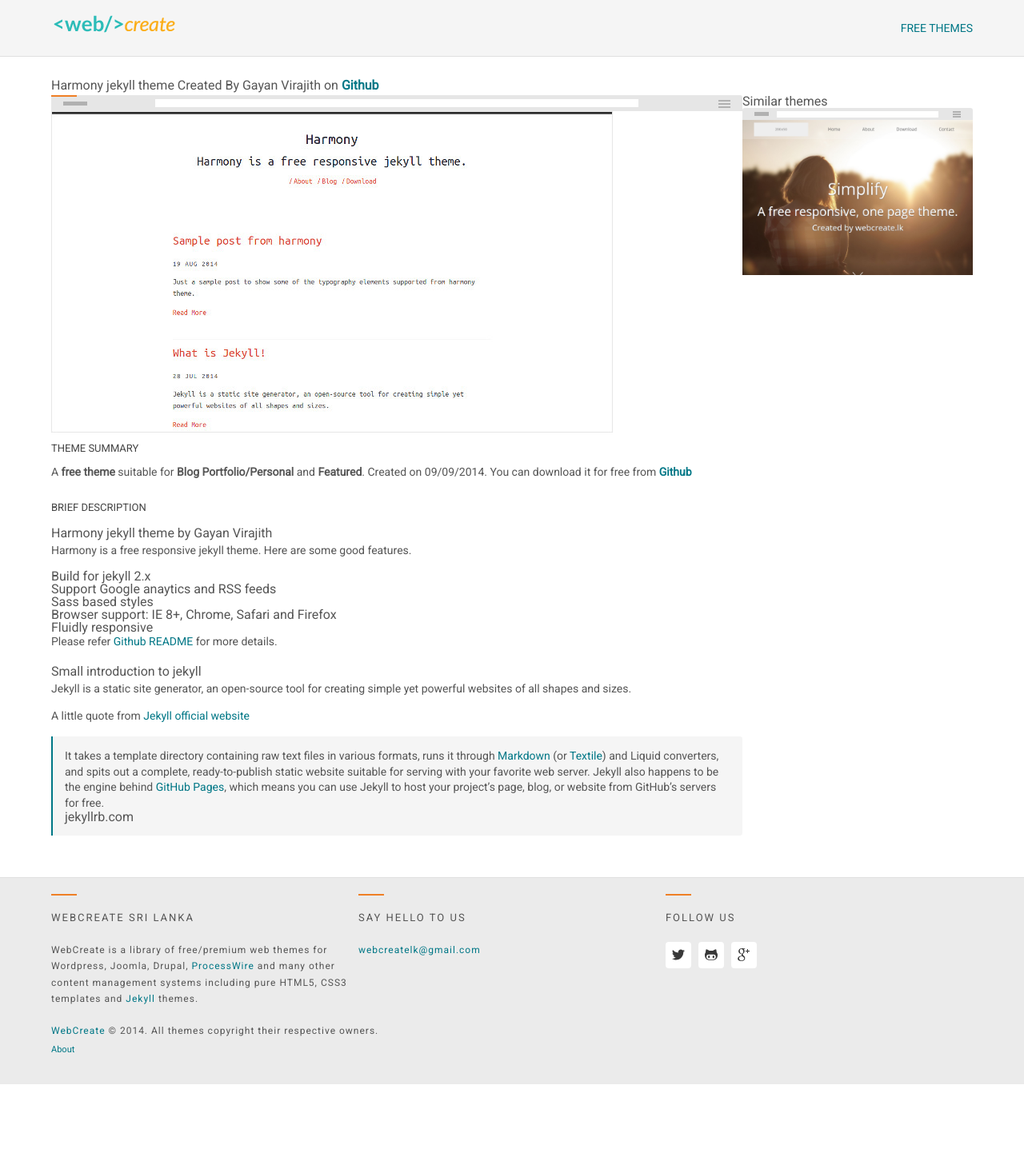
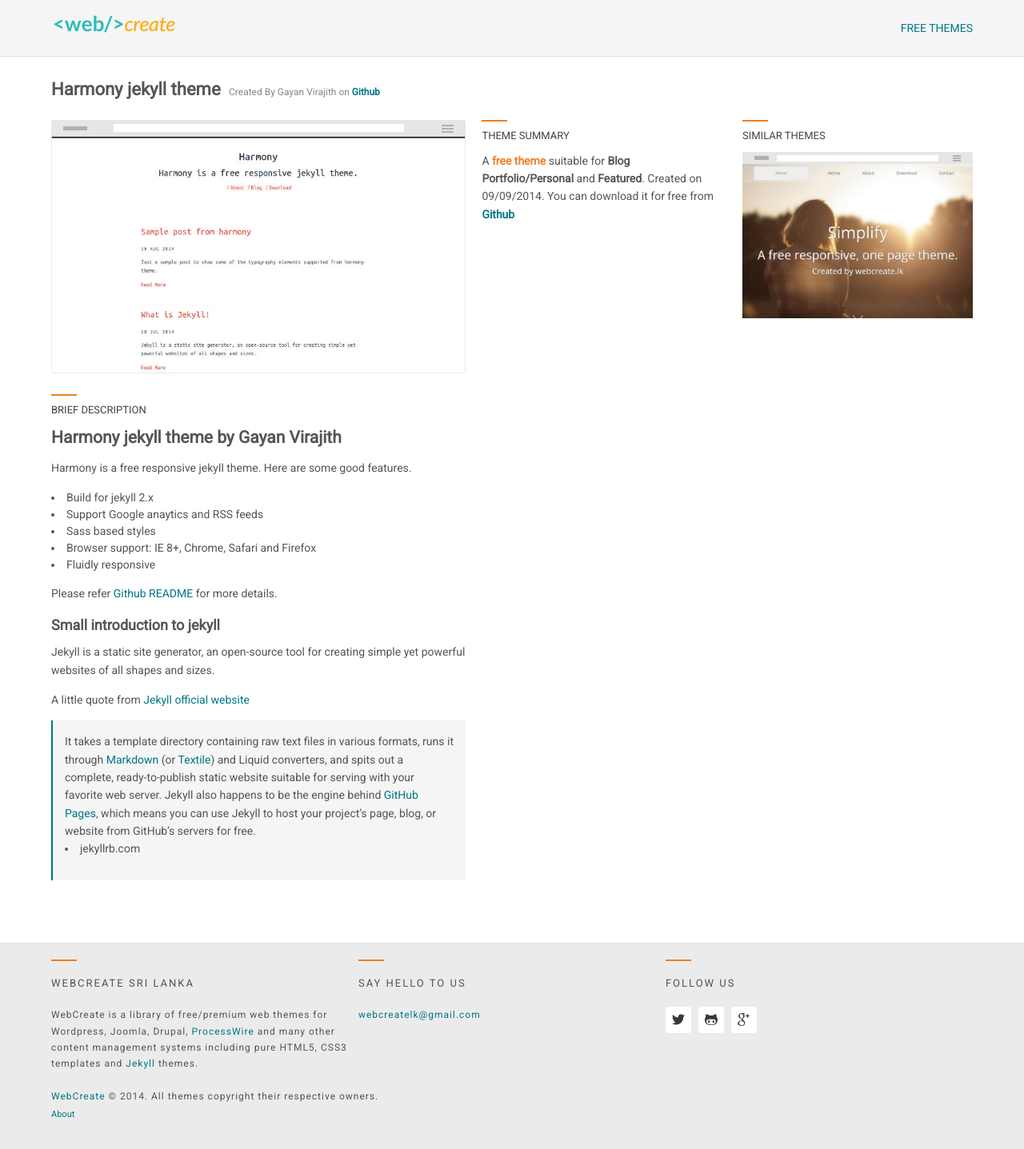
Before and after one commit to web-create/web-create.github.io, a Jekyll site: the page built from _posts/2014-09-29-harmony-jekyll-theme.markdown, in a window 1280 px wide. Shown: the whole page at 80% size. Built offline with Jekyll 4.4.1, drawn with Linux system fonts in a browser that asks for light colours; nearby versions of some CDN libraries; before the commit the page ends 1356 px from its top, so only the background shows below that.

Commit message:
Main style changes

```diff
--- a/assets/css/main.scss
+++ b/assets/css/main.scss
@@ -503,6 +503,7 @@
   @include MQ(M) {
     @include column(.25);
   }
+  position:relative;
 }
 .results-wrapper .detail-panel {
   @include MQ(M) {
@@ -611,17 +612,19 @@
 
 }
 
-.featured-theme {
+.featured-theme, .theme-detail {
   display: block;
   width: 100%;
   padding-bottom: 10px;
   overflow: hidden;
 }
-.featured-theme .featured-theme-info, .featured-theme .featured-theme-img {
+.featured-theme .theme-info, .featured-theme .theme-img-and-data,
+.featured-theme .theme-info, .theme-detail .theme-img-and-data {
   @include column(1);
+  position:relative;
 }
 
-.featured-theme .featured-theme-info {
+.featured-theme .theme-info, .theme-detail .theme-info,{
   h1 { @include font-size(20px);color: #444; font-weight: 600;}
   strong, p {
      @include font-size(14px);
@@ -639,23 +642,102 @@
 
 }
 
-.featured-theme .featured-theme-info {
+.theme-detail .theme-info {
+  p {
+    padding: 0 0 .5em 0;
+  }
+}
+
+.featured-theme .theme-info,  .theme-detail .theme-info{
   padding-top: .5em;
+  position:relative;
   @include MQ(M) {
     padding-top:0;
     @include column(.35);
   }
 }
-.featured-theme .featured-theme-img {
+.featured-theme .theme-img-and-data,  .theme-detail .theme-img-and-data{
+  padding-bottom: 1em;
   @include MQ(M) {
+    padding-bottom: 1em;
     @include column(.60);
     padding-right: 20px;
   }
   img {
     display: block;
     @include border-radius(0 0 2px 2px);
+    overflow: hidden;
+    clear: left;
+  }
+}
+
+.featured-theme .theme-img-and-data, .theme-detail .theme-img-and-data {
+  ul, ol, p, blockquote, span { @include font-size(14px); }
+
+  h1,h2 {
+    @include font-size(18px);
+    font-weight: 600;
+    padding-bottom: .5em;
+
+    @include MQ(M) {
+      @include font-size(21px);
+    }
   }
 
+  h3 {
+    @include font-size(18px);
+    font-weight: 600;
+    padding-bottom: .5em;
+  }
+
+  h4 {
+    @include font-size(15px);
+    font-weight: 600;
+    padding-bottom: .5em;
+  }
+
+  h5,h6 {
+    font-weight: 600;
+    padding-bottom: .5em;
+  }
+
+  p { line-height: 1.6; }
+  ul, ol { padding: 0 0 1em 0;}
+  ul{
+    list-style-type: disc;
+    li {line-height: 1.5;}
+  }
+}
+
+.results-wrapper .full-row {
+  display: block;
+  width: 100%;
+  overflow: hidden;
+  clear: left;
+}
+
+.results-wrapper {
+  h1.full-row {
+    @include font-size(18px);
+    font-weight: 600;
+    padding-bottom: 1em;
+
+    @include MQ(M) {
+      @include font-size(22px);
+    }
+    small {
+      padding-left: 0px;
+      @include font-size(12px);
+      color: lighten($body-text, 20%);
+      font-weight: normal;
+      display: block;
+      padding-left: 0;
+      @include MQ(M) {
+        padding-left: 5px;
+        display: inline-block;
+      }
+    }
+  }
 }
 
 .results-wrapper .sidebar .side-heading-title {
@@ -666,7 +748,7 @@
 }
 
 .results-wrapper .sidebar .side-heading-title,
-  .results-wrapper .detail-panel .detail-content .detail-content-heading {
+  .results-wrapper .detail-panel .detail-content .detail-content-heading, .post-side-heading {
   @include font-size(12px);
 
   margin-bottom: 10px;
```
